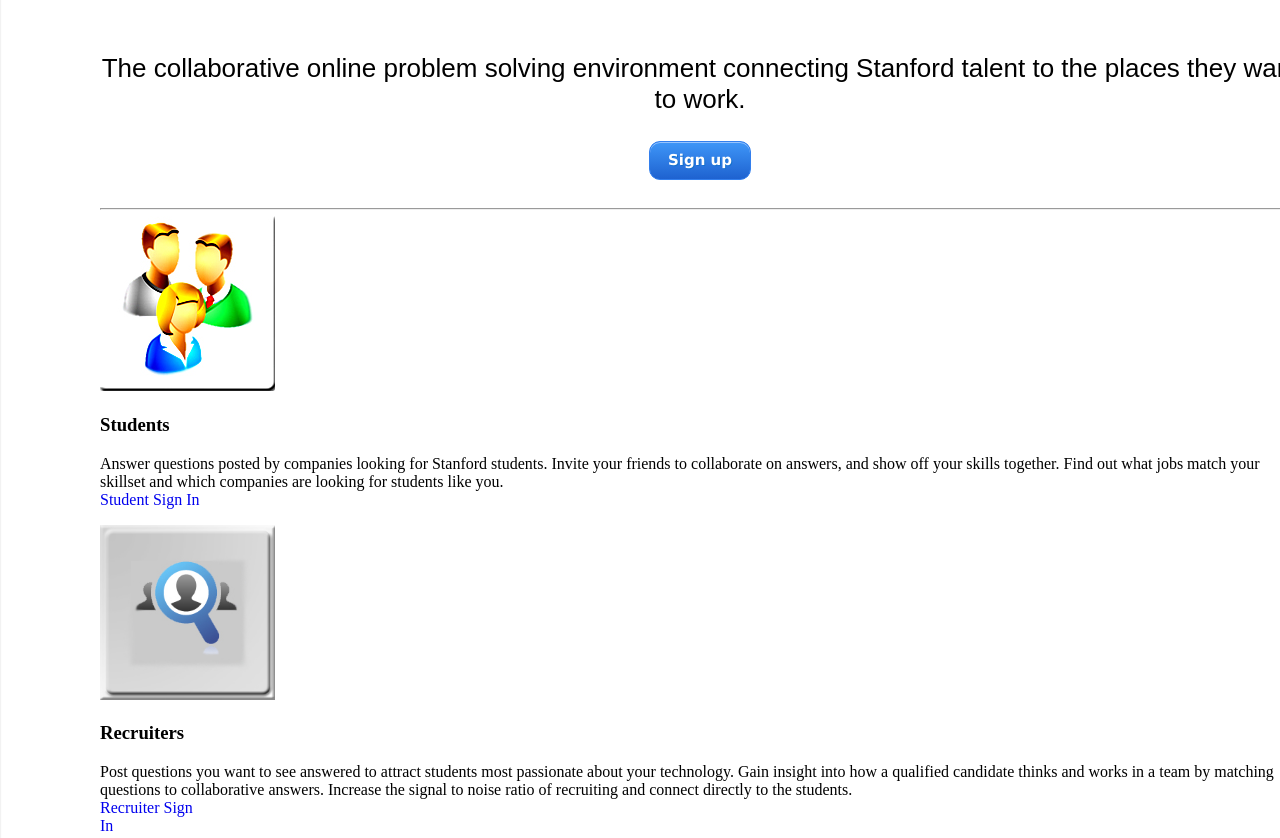
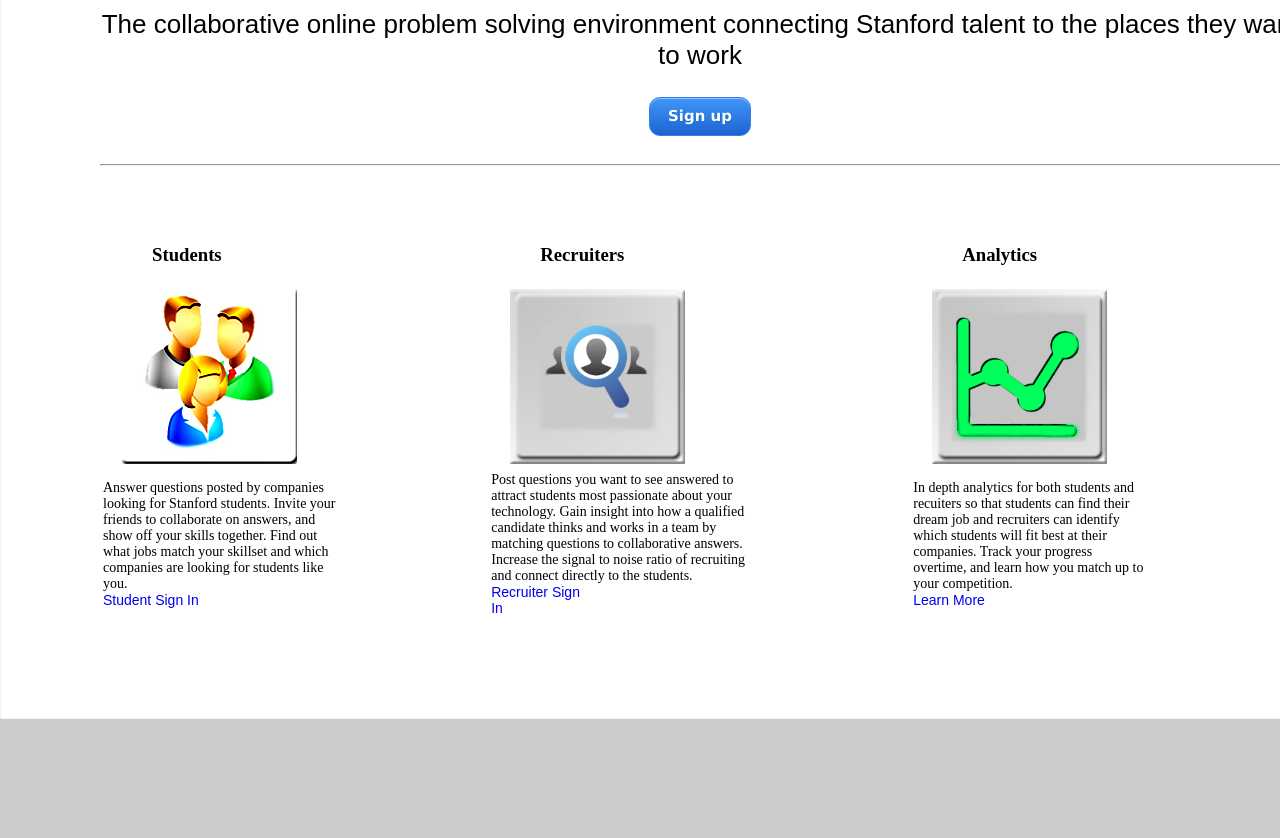
Before and after one commit to kkuspa/heuristical, a plain HTML site: page index.html in a window 1280 px wide. Shown: the part 434-1272 px from the top of the page. After the commit the page ends 1153 px from the top, so only its background shows below. Drawn offline with Linux system fonts and the light colour scheme; a web font is replaced by a local one.

Commit message:
first prototype index page complete

```diff
--- a/css/splash.css
+++ b/css/splash.css
@@ -16,17 +16,48 @@ h1.title {
 	margin-right: auto;
 	text-align: center;
 	font-size: 120px;
+	font-family: 'Russo One', sans-serif;
+	font-weight:600;
+}
+
+P.intro {
+	text-align: center;
 	font-family: 'News Cycle', sans-serif;
-	font-weight:700;
+	font-size: 26px;
+	font-style:normal;
+	font-weight:400;
 }
 
 div.hr {
 padding-top: 20px;
+padding-bottom: 50px;
 margin-left: auto;
 margin-right: auto;
 width 75em;
 height:1em;
 }
+
+td.tbhdr
+{
+	padding-left: 50px;
+	font-family: 'News Cycle', serif;
+	font-weight:300;
+}
+
+td.tile
+{
+    padding-left: 20px;
+
+}
+
+td.expo
+{
+	font-family: 'News Cycle', serif;
+	font-size: 14px;
+	font-weight:100;
+	padding-right: 150px;
+}
+
 
 col_12
 {
@@ -41,23 +72,18 @@ padding:0;
 }
 
 
-P.intro {
-	padding-top: 50px;
-	text-align: center;
-	font-family: 'News Cycle', sans-serif;
-	font-size: 26px;
-	font-style:normal;
-	font-weight:400;
-}
+
 
 li
 {
 float:left;
 }
+
 a
 {
-display:block;
-width:100px;
+	display:block;
+	font-family: 'News Cycle', sans-serif;
+	width:100px;
 }
 
 a:link {text-decoration:none;}
--- a/index.html
+++ b/index.html
@@ -5,8 +5,9 @@
 	<meta charset="utf-8">
 	<meta name="viewport" content="widt=device-width, initial-scale=1, minimum-scale=1">
 	<link href='http://fonts.googleapis.com/css?family=News+Cycle' rel='stylesheet' type='text/css'>
+	<link href='http://fonts.googleapis.com/css?family=Russo+One' rel='stylesheet' type='text/css'>
 	<meta name="description" content="Heuristical - a platform offering Stanford Students a platform to collaborate and answer questions in order to connect talent with talent seekers in a way that gives each insight into the world of the other.">
-	<title>HEURISTICAL</title>
+	<title>PathWorks</title>
 	<link href="css/splash.css" rel="stylesheet">
 </head>
 
@@ -39,7 +40,7 @@
 		</header>
 
 			<header class="col_12">
-				<p class="intro">The collaborative online problem solving environment connecting Stanford talent to the places they want to work.</p>
+				<p class="intro">The collaborative online problem solving environment connecting Stanford talent to the places they want to work</p>
 				<div class="signin">
 					<a href="/Sign up/" class="signup">Sign up</a>
 			</div>
@@ -47,27 +48,30 @@
 
 		<div class="hr"><hr /></div>
 
-		<section id="main-areas">
+		<table>
 
-			<div class="col_4">
-				<img class="tile" src="img/students_tile.jpg" alt="students" width="175" height="175">
-				<h3>Students</h3>
-				<p class="stu">Answer questions posted by companies looking for Stanford students. Invite your friends to collaborate on answers, and show off your skills together. Find out what jobs match your skillset and which companies are looking for students like you. <a href="/Students/">Student Sign In</a></p>
-			</div>
+			<tr>
+				<td class="tbhdr"><h3>Students</h3></td>
+				<td class="tbhdr"><h3>Recruiters</h3></td>
+				<td class="tbhdr"><h3>Analytics</h3></td>
+			</tr>
 
-			<div class="col_4">
-				<img class="tile" src="img/recruitment_tile.jpg" alt="recruiters" width="175" height="175">
-				<h3>Recruiters</h3>
-				<p class="rec">Post questions you want to see answered to attract students most passionate about your technology. Gain insight into how a qualified candidate thinks and works in a team by matching questions to collaborative answers. Increase the signal to noise ratio of recruiting and connect directly to the students. <a href="/Recruiters/">Recruiter Sign In</a></p>
-			</div>
+			<tr>
+				<td class="tile"><img class="tile" src="img/students_tile.jpg" alt="students" width="175" height="175"></td>
+				<td class="tile"><img class="tile" src="img/recruitment_tile.jpg" alt="recruiters" width="175" height="175"></td>
+				<td class="tile"><img class="tile" src="img/analysis_tile.jpg" alt="analytics" width="175" height="175"></td>
+			</tr>
 
-			<div class="col_4">
-				<img class="tile2" src="img/analysis_tile.jpg" alt="analytics" width="175" height="175">
-				<h3>Analytics</h3>
-				<p class="ana">In depth analytics for both students and recuiters so that students can find their dream job and recruiters can identify which students will fit best at their companies. Track your progress overtime, and learn how you match up to your competition. <a href="/Analytics/">Learn More</a></p>
-			</div>
+			<tr>
+  				<td class="expo">Answer questions posted by companies looking for Stanford students. Invite your friends to collaborate on answers, and show off your skills together. Find out what jobs match your skillset and which companies are looking for students like you. <a href="/Students/">Student Sign In</a></td>
 
-		</section>
+  				<td class="expo">Post questions you want to see answered to attract students most passionate about your technology. Gain insight into how a qualified candidate thinks and works in a team by matching questions to collaborative answers. Increase the signal to noise ratio of recruiting and connect directly to the students. <a href="/Recruiters/">Recruiter Sign In</a></td>
+
+  				<td class="expo">In depth analytics for both students and recuiters so that students can find their dream job and recruiters can identify which students will fit best at their companies. Track your progress overtime, and learn how you match up to your competition. <a href="/Analytics/">Learn More</a></td>
+
+			</tr>
+		</table>
+
 	</div>
 
 
```
